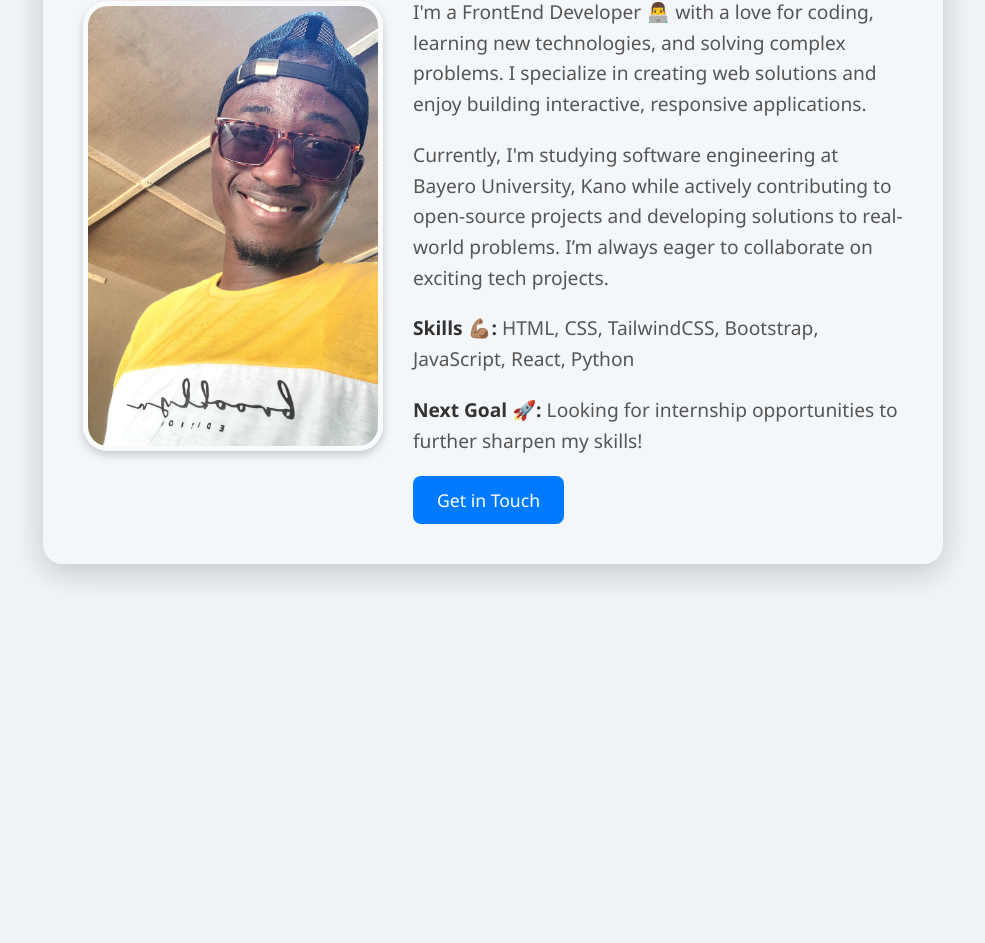
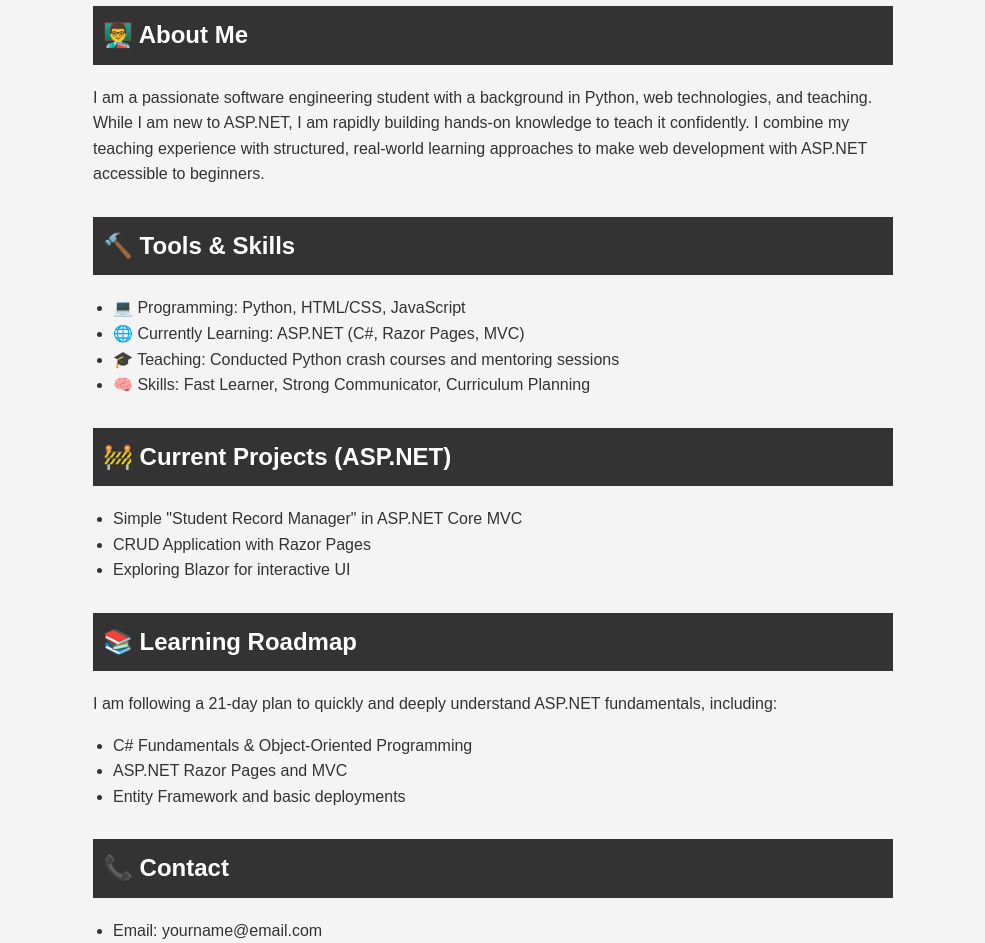
Before and after one commit to bnusmann22/Dev.Jamil, a plain HTML site: page index.html in a window 1280 px wide. Shown: the part 188-1131 px from the top of the page, without its empty margins (147-1132 px from the left). Before the commit the page ends 832 px from the top, so only its background shows below. Drawn offline with Linux system fonts and the light colour scheme.

Commit message:
Update index.html

```diff
--- a/index.html
+++ b/index.html
@@ -3,49 +3,89 @@
 <head>
   <meta charset="UTF-8" />
   <meta name="viewport" content="width=device-width, initial-scale=1.0" />
-    <title>About Me Section</title>
-    <link rel="stylesheet" href="style.css" />
+  <title>Abdullahi Jamil Muhammad - ASP.NET Portfolio</title>
+  <style>
+    body {
+      font-family: Arial, sans-serif;
+      line-height: 1.6;
+      background: #f4f4f4;
+      color: #333;
+      padding: 20px;
+      max-width: 800px;
+      margin: auto;
+    }
+    header {
+      text-align: center;
+      margin-bottom: 40px;
+    }
+    h1 {
+      margin: 0;
+    }
+    section {
+      margin-bottom: 30px;
+    }
+    .section-title {
+      background: #333;
+      color: #fff;
+      padding: 10px;
+    }
+    ul {
+      padding-left: 20px;
+    }
+    a {
+      color: #0066cc;
+      text-decoration: none;
+    }
+  </style>
 </head>
 <body>
-    <section id="about-me">
-      <div class="about-container">
-        <!-- Profile Picture -->
-        <div class="profile-pic">
-          <img src="Fa JamilBUK.jpeg" alt="Jamil's Profile Picture" />
-        </div>
+  <header>
+    <h1>Abdullahi Jamil Muhammad</h1>
+    <p><strong>Aspiring ASP.NET Instructor | Software Engineering Student | Tech Enthusiast</strong></p>
+    <p>Kano, Nigeria | Portfolio of ASP.NET Projects</p>
+  </header>
 
-        <!-- Bio Section -->
-        <div class="bio">
-          <span id="greeting">
-            <h1>Hi, I'm Jamil!</h1>
-          </span>
-          <p>
-            I'm a <span>FrontEnd Developer 👨‍💻</span> with a love for coding,
-            learning new technologies, and solving complex problems. I
-            specialize in creating web solutions and enjoy building interactive,
-            responsive applications.
-          </p>
-          <p>
-            Currently, I'm studying software engineering at
-            <span>Bayero University, Kano </span> while actively contributing to
-            open-source projects and developing solutions to real-world
-            problems. I’m always eager to collaborate on exciting tech projects.
-          </p>
-          <p>
-            <strong>Skills 💪🏽:</strong> HTML, CSS, TailwindCSS, Bootstrap,
-            JavaScript, React, Python
-          </p>
-          <p>
-            <strong>Next Goal 🚀:</strong> Looking for internship opportunities
-            to further sharpen my skills!
-          </p>
-
-          <!-- Call to Action Button -->
-          <a href="#contact" class="cta-button">Get in Touch</a>
-        </div>
-      </div>
+  <section>
+    <h2 class="section-title">👨‍🏫 About Me</h2>
+    <p>I am a passionate software engineering student with a background in Python, web technologies, and teaching. While I am new to ASP.NET, I am rapidly building hands-on knowledge to teach it confidently. I combine my teaching experience with structured, real-world learning approaches to make web development with ASP.NET accessible to beginners.</p>
   </section>
 
-    <script src="main.js"></script>
+  <section>
+    <h2 class="section-title">🔨 Tools & Skills</h2>
+    <ul>
+      <li>💻 Programming: Python, HTML/CSS, JavaScript</li>
+      <li>🌐 Currently Learning: ASP.NET (C#, Razor Pages, MVC)</li>
+      <li>🎓 Teaching: Conducted Python crash courses and mentoring sessions</li>
+      <li>🧠 Skills: Fast Learner, Strong Communicator, Curriculum Planning</li>
+    </ul>
+  </section>
+
+  <section>
+    <h2 class="section-title">🚧 Current Projects (ASP.NET)</h2>
+    <ul>
+      <li>Simple "Student Record Manager" in ASP.NET Core MVC</li>
+      <li>CRUD Application with Razor Pages</li>
+      <li>Exploring Blazor for interactive UI</li>
+    </ul>
+  </section>
+
+  <section>
+    <h2 class="section-title">📚 Learning Roadmap</h2>
+    <p>I am following a 21-day plan to quickly and deeply understand ASP.NET fundamentals, including:</p>
+    <ul>
+      <li>C# Fundamentals & Object-Oriented Programming</li>
+      <li>ASP.NET Razor Pages and MVC</li>
+      <li>Entity Framework and basic deployments</li>
+    </ul>
+  </section>
+
+  <section>
+    <h2 class="section-title">📞 Contact</h2>
+    <ul>
+      <li>Email: yourname@email.com</li>
+      <li>GitHub: <a href="#">github.com/bnUsmann22</a></li>
+      <li>LinkedIn: <a href="#">linkedin.com/in/Abdullahi Jamil</a></li>
+    </ul>
+  </section>
 </body>
 </html>
```
Lines whose indentation alone changed are shown as unchanged.
